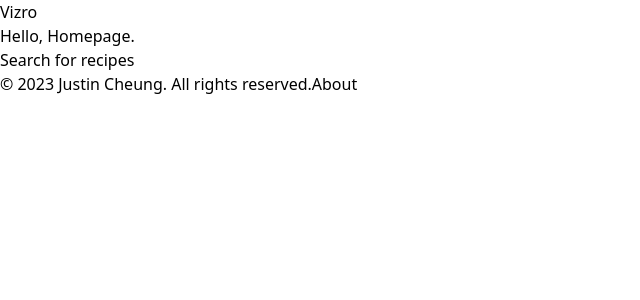
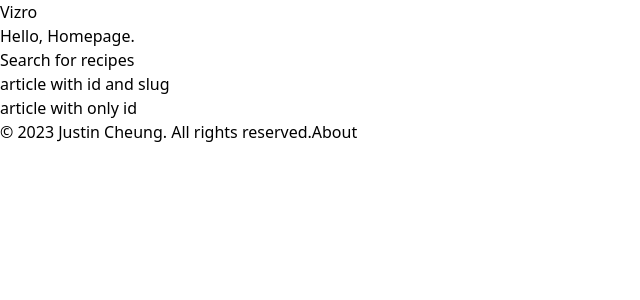
Before and after one commit to Jygsaw/comfortfood-next, a Next.js app: page / in a window 1280 px wide. Shown: the top 300 px of the page, without its empty margins (0-640 px from the left). Built offline with nearby package versions, Linux system fonts and the light colour scheme.

Commit message:
[CHG] Update homepage

```diff
--- a/app/page.tsx
+++ b/app/page.tsx
@@ -13,6 +13,12 @@ const Page = () => (
         <div>
             <Link href="/search">Search for recipes</Link>
         </div>
+        <div>
+            <Link href="/article/1/interesting-article">article with id and slug</Link>
+        </div>
+        <div>
+            <Link href="/article/1">article with only id</Link>
+        </div>
     </>
 );
 
```
